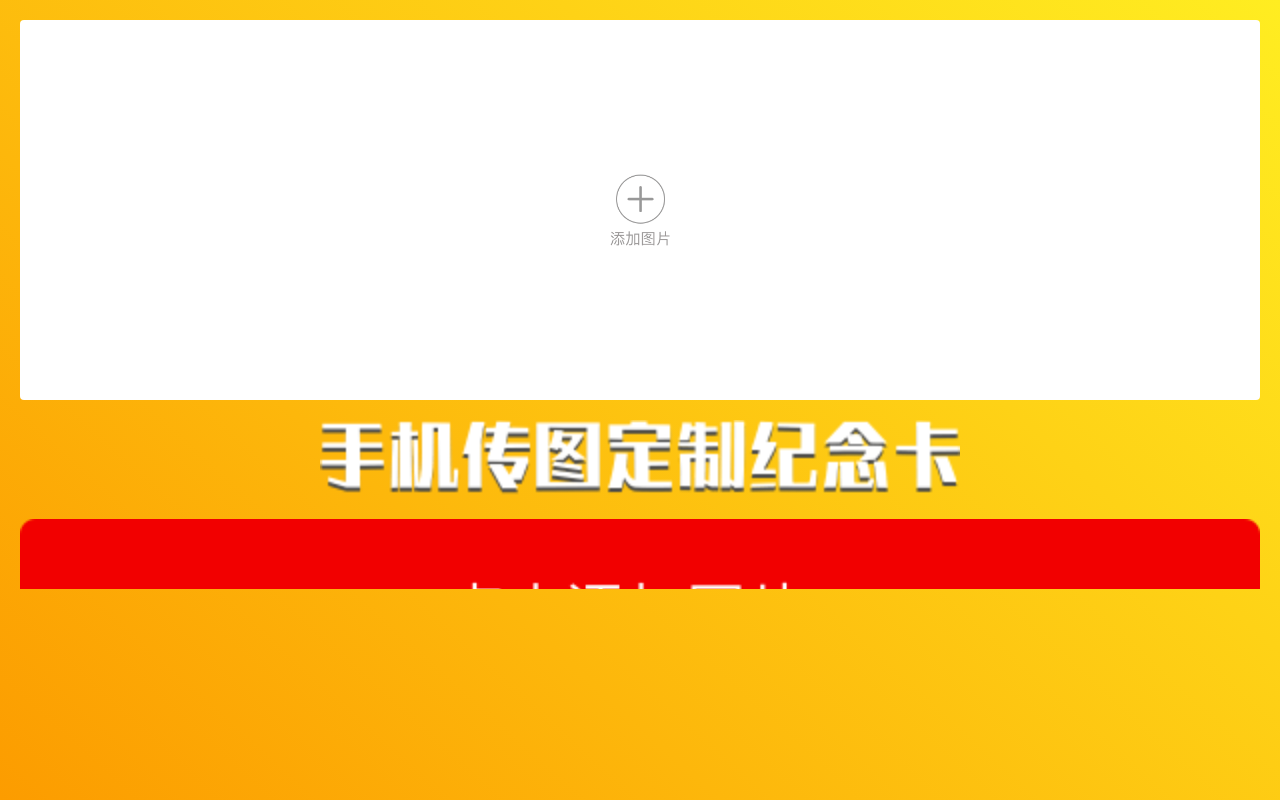
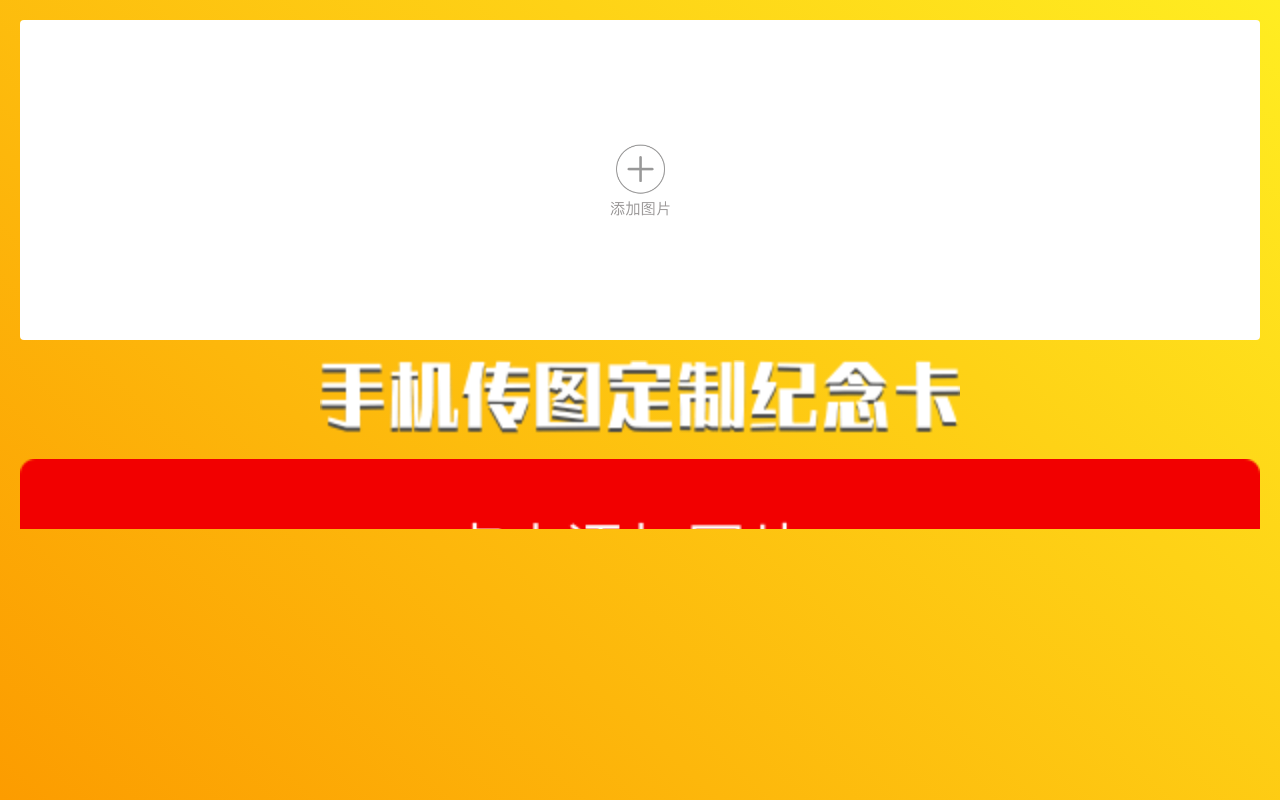
Before and after one commit to litdev/HtmlStatic, a browser extension: page SJWXOpen/upload_img.html in a window 1280 px wide. Drawn offline with nearby package versions, Linux system fonts and the light colour scheme.

Commit message:
减少框高度

```diff
--- a/SJWXOpen/css/uploadimg.css
+++ b/SJWXOpen/css/uploadimg.css
@@ -16,13 +16,13 @@ body{
 
 .box-upload{
     width: 100%;
-    min-height: 380px;
+    min-height: 320px;
     background: transparent;
 }
 .upload{
     background: rgba(255,255,255,1);
     /* opacity:0.8; */
-    height: 380px;
+    height: 320px;
     margin: 20px;
     border-radius: 4px;
     display: flex;
--- a/SJWXOpen/upload_img.html
+++ b/SJWXOpen/upload_img.html
@@ -15,7 +15,7 @@
     <div class="container">
         <div class="box-upload">
             <div class="upload">
-                <input type="file" id="hid_file_con" accept="image/*" style="display:none;" />
+                <input type="file" id="hid_file_con" accept="image/jpeg,image/jpg,image/png,image/bmp" style="display:none;" />
                 <img class="icon-img-add" onclick="selectImg()" src="img/IconBtn_AddPic@2x.png" alt="add" />
                 <img style="display:none;" class="user-img" src="" alt="">
             </div>
```
